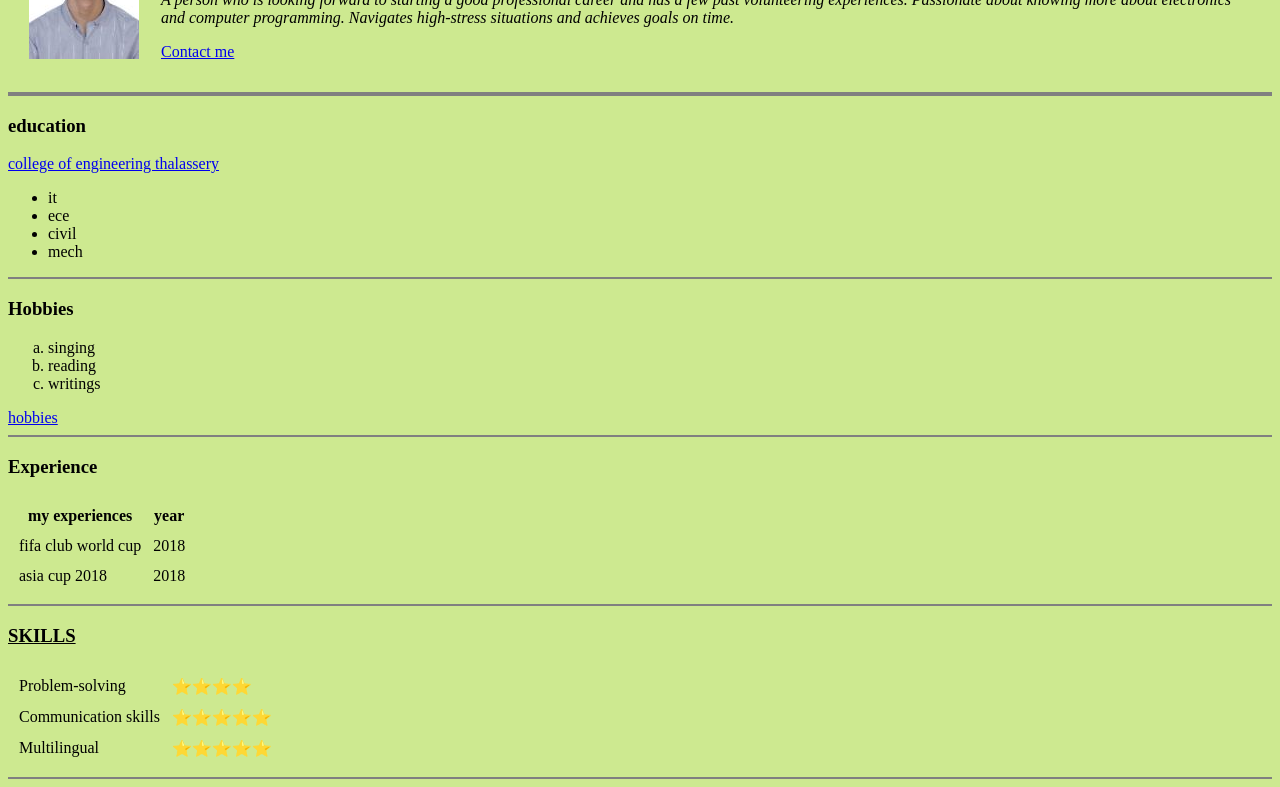
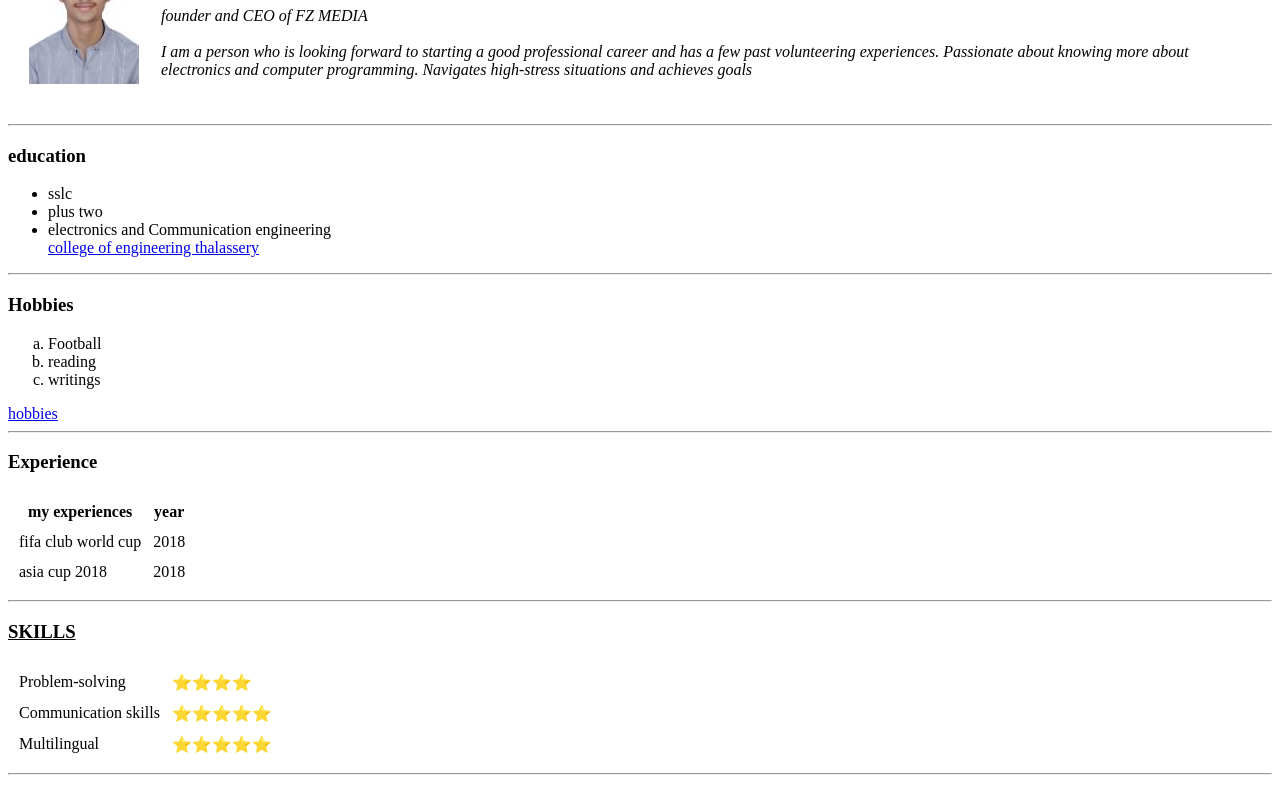
Before and after one commit to fawz7/cv, a plain HTML site: page index.html in a window 1280 px wide. Shown: the part 120-907 px from the top of the page. Drawn offline with Linux system fonts and the light colour scheme.

Commit message:
Add files via upload

```diff
--- a/index.html
+++ b/index.html
@@ -4,39 +4,43 @@
     <meta charset="UTF-8">
     <meta http-equiv="X-UA-Compatible" content="IE=edge">
     <meta name="viewport" content="width=device-width, initial-scale=1.0">
-    <title>Web development</title>
+    <title>Fawz Mohammed</title>
+<link rel="stylesheet" href="css/styles.css">
 </head>
-<body style="background-color:#CDE990;"">
+<body>
     <table cellspacing="20">
         <tr>
             <td><img src="22BECTLY075_PHOTO.jpeg"></td>
             <td><h1>FAWZ MOHAMMED</h1>
-                <p><em>A person who is looking forward to starting a good professional career and has a few past volunteering
-experiences. Passionate about knowing more about electronics and computer programming. Navigates
-high-stress situations and achieves goals on time.</em></p>
+                <p><em>founder and CEO of FZ MEDIA
+                    <br>
+                    <br>
+                    I am a person who is looking forward to starting a good professional career and has a few past volunteering
+                    experiences. Passionate about knowing more about electronics and computer programming. Navigates
+                    high-stress situations and achieves goals</em></p>
+                </td>
                 <a href="Contact.html">Contact me</a><br>
         </tr>
     </table>
 
-    <hr size="4" noshade="2">
+    <hr>
     <h3>education</h3>
-    <a href="https://www.cethalassery.ac.in/">college of engineering thalassery</a>
     <ul>
-        <li>it</li>
-        <li>ece</li>
-        <li>civil</li>
-        <li>mech</li>
+        <li>sslc</li>
+        <li>plus two</li>
+        <li>electronics and Communication engineering</li>
+        <a href="https://www.cethalassery.ac.in/">college of engineering thalassery</a>
     </ul>
-    <hr size="2" noshade="2">
+    <hr>
     <h3>Hobbies</h3>
     <ol type="a">
-        <li>singing</li>
+        <li>Football</li>
         <li>reading</li>
         <li>writings</li>
     </ol>
 
     <a href="hobbies.html">hobbies</a>
-    <hr size="2" noshade="2">
+    <hr>
     <h3>Experience</h3>
     </h3>
     <table cellspacing="10">
@@ -55,7 +59,7 @@ high-stress situations and achieves goals on time.</em></p>
         </tr>
     </tbody>
     </table>
-    <hr size="2" noshade="2">
+    <hr>
     <U><H3>SKILLS</H3></U>
     <table cellspacing="10">
         <tr>
@@ -70,6 +74,6 @@ high-stress situations and achieves goals on time.</em></p>
         <td>Multilingual</td>
         <td>⭐⭐⭐⭐⭐</td>
     </table>
-    <hr size="2" noshade="1">
+    <hr>
 </body>
 </html>
```
